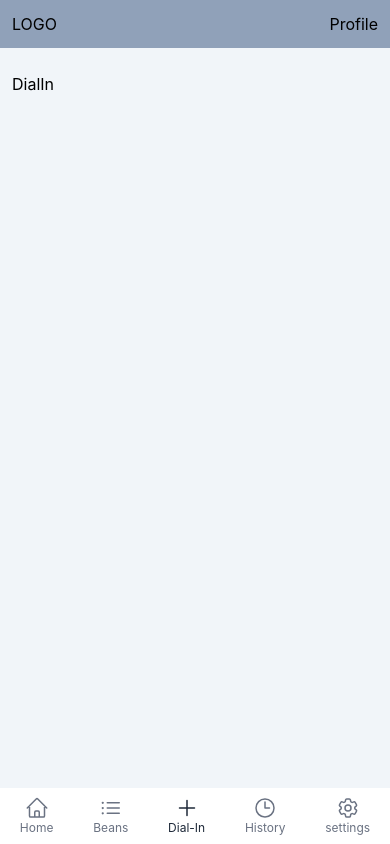
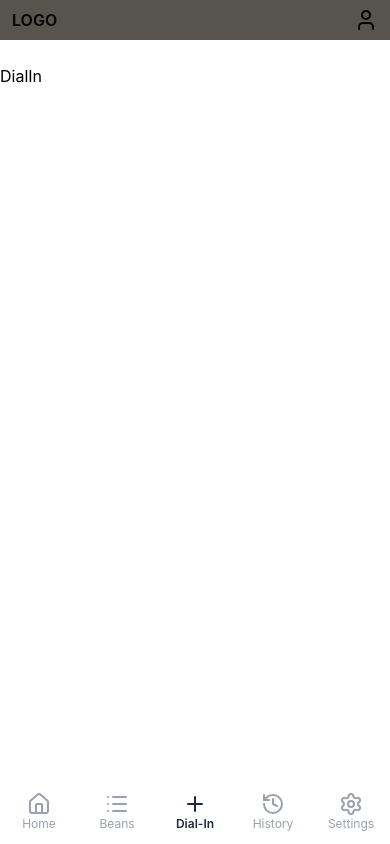
Before and after one commit to BuckoA18/dial-in-assistant, a React (Vite) app: page /dial-in in a window 390 px wide. Built offline with nearby package versions, Linux system fonts and the light colour scheme.

Commit message:
Made responsive Nav component

```diff
--- a/package.json
+++ b/package.json
@@ -12,6 +12,7 @@
   "dependencies": {
     "@heroicons/react": "^2.2.0",
     "@tailwindcss/vite": "^4.2.2",
+    "lucide-react": "^1.8.0",
     "react": "^19.2.4",
     "react-dom": "^19.2.4",
     "react-router-dom": "^7.14.1",
--- a/src/App.jsx
+++ b/src/App.jsx
@@ -6,6 +6,7 @@ import AppLayout from "./ui/AppLayout";
 import Settings from "./pages/Settings";
 import Beans from "./pages/Beans";
 import History from "./pages/History";
+import Profile from "./pages/Profile";
 
 const App = () => {
   return (
@@ -17,6 +18,7 @@ const App = () => {
           <Route path="settings" element={<Settings />} />
           <Route path="beans" element={<Beans />} />
           <Route path="history" element={<History />} />
+          <Route path="profile" element={<Profile />} />
         </Route>
       </Routes>
     </BrowserRouter>
--- /dev/null
+++ b/src/config.js
@@ -0,0 +1,24 @@
+import { Home, List, History, Plus, Settings } from "lucide-react";
+export const NAV_LINKS = [
+  { to: "/", icon: Home, label: "Home" },
+  {
+    to: "beans",
+    icon: List,
+    label: "Beans",
+  },
+  {
+    to: "dial-in",
+    icon: Plus,
+    label: "Dial-In",
+  },
+  {
+    to: "history",
+    icon: History,
+    label: "History",
+  },
+  {
+    to: "settings",
+    icon: Settings,
+    label: "Settings",
+  },
+];
--- /dev/null
+++ b/src/pages/Profile.jsx
@@ -0,0 +1,7 @@
+import React from "react";
+
+const Profile = () => {
+  return <div>Profile</div>;
+};
+
+export default Profile;
--- a/src/ui/AppLayout.jsx
+++ b/src/ui/AppLayout.jsx
@@ -2,16 +2,22 @@ import React from "react";
 import { Outlet } from "react-router-dom";
 import Header from "./Header";
 import Main from "./Main";
-import BottomNav from "./BottomNav";
+import Nav from "./Nav";
+import Aside from "./Aside";
 
 const AppLayout = () => {
   return (
-    <div className="flex h-screen flex-col">
+    <div className="flex h-screen flex-col lg:flex-row">
       <Header />
+
+      {/* Hidden to md breakpoint */}
+      <Aside />
       <Main>
         <Outlet />
       </Main>
-      <BottomNav />
+
+      {/** Hidden from md breakpoint */}
+      <Nav />
     </div>
   );
 };
--- /dev/null
+++ b/src/ui/Aside.jsx
@@ -0,0 +1,21 @@
+import React, { useState } from "react";
+import NavItem from "./NavItem";
+import { Home, History, Plus, Settings, List } from "lucide-react";
+import Nav from "./Nav";
+
+const Aside = () => {
+  const [isOpen, setIsOpen] = useState(false);
+  return (
+    <aside
+      onMouseEnter={() => setIsOpen(true)}
+      onMouseLeave={() => setIsOpen(false)}
+      className={` ${isOpen && "w-40"} hidden h-full w-14 flex-col items-center border-r-2 border-gray-200 bg-white px-1 transition-all ease-in-out lg:fixed lg:flex`}
+    >
+      <h1>LOGO</h1>
+
+      <Nav type="aside" isOpen={isOpen} />
+    </aside>
+  );
+};
+
+export default Aside;
--- a/src/ui/BottomNav.jsx
+++ b/src/ui/BottomNav.jsx
@@ -1,39 +1,10 @@
 import React from "react";
 import NavItem from "./NavItem";
-import {
-  HomeIcon,
-  Cog6ToothIcon,
-  ClockIcon,
-  PlusIcon,
-  ListBulletIcon,
-} from "@heroicons/react/24/outline";
+import { Home, List, History, Plus, Settings } from "lucide-react";
+import Nav from "./Nav";
 
 const BottomNav = () => {
-  return (
-    <nav className="flex h-14 items-center justify-around">
-      <NavItem to="/">
-        <HomeIcon className="h-6 w-6" />
-        <p className="text-xs">Home</p>
-      </NavItem>
-
-      <NavItem to="beans">
-        <ListBulletIcon className="h-6 w-6" />
-        <p className="text-xs">Beans</p>
-      </NavItem>
-      <NavItem to="dial-in">
-        <PlusIcon className="h-6 w-6" />
-        <p className="text-xs">Dial-In</p>
-      </NavItem>
-      <NavItem to="history">
-        <ClockIcon className="h-6 w-6" />
-        <p className="text-xs">History</p>
-      </NavItem>
-      <NavItem to="settings">
-        <Cog6ToothIcon className="h-6 w-6" />
-        <p className="text-xs">settings</p>
-      </NavItem>
-    </nav>
-  );
+  return <Nav type="bottom" iconSize={22} />;
 };
 
 export default BottomNav;
--- a/src/ui/Header.jsx
+++ b/src/ui/Header.jsx
@@ -1,10 +1,14 @@
 import React from "react";
+import { Link } from "react-router-dom";
+import { User } from "lucide-react";
 
 const Header = () => {
   return (
-    <header className="flex h-12 w-full items-center justify-between bg-slate-400 px-3">
-      <h1>LOGO</h1>
-      <p>Profile</p>
+    <header className="flex h-10 w-full items-center justify-between bg-stone-600 px-3 lg:fixed lg:hidden">
+      <h1 className="font-semibold">LOGO</h1>
+      <Link to="profile">
+        <User />
+      </Link>
     </header>
   );
 };
--- a/src/ui/Main.jsx
+++ b/src/ui/Main.jsx
@@ -1,11 +1,7 @@
 import React from "react";
 
 const Main = ({ children }) => {
-  return (
-    <main className="flex flex-1 flex-col bg-slate-100 px-3 py-6">
-      {children}
-    </main>
-  );
+  return <main className="flex flex-1 flex-col py-6 lg:pl-14">{children}</main>;
 };
 
 export default Main;
--- /dev/null
+++ b/src/ui/Nav.jsx
@@ -0,0 +1,42 @@
+import Beans from "../pages/Beans";
+import NavItem from "./NavItem";
+
+import { NAV_LINKS } from "../config";
+
+const Nav = ({ type = "bottom", isOpen = true }) => {
+  if (type === "bottom")
+    return (
+      <nav
+        className={`fixed bottom-0 z-50 flex h-14 w-full justify-center backdrop-blur-3xl sm:bottom-6 sm:left-1/2 sm:max-w-96 sm:translate-x-[-50%] sm:px-4 lg:hidden`}
+      >
+        {NAV_LINKS.map((item) => (
+          <NavItem to={item.to} key={item.to}>
+            <item.icon />
+            <p
+              className={`${!isOpen && "hidden"} ${type === "bottom" && "text-xs"}`}
+            >
+              {item.label}
+            </p>
+          </NavItem>
+        ))}
+      </nav>
+    );
+
+  if (type === "aside")
+    return (
+      <nav
+        className={`mt-30 flex w-full flex-col gap-1 ${isOpen ? "items-start justify-center" : "items-center"}`}
+      >
+        {NAV_LINKS.filter((item) => item.label !== "Dial-In").map((item) => (
+          <NavItem to={item.to} key={item.to}>
+            <span className="flex items-center gap-2">
+              <item.icon size={24} />
+              {isOpen && <p className="text-sm">{item.label}</p>}
+            </span>
+          </NavItem>
+        ))}
+      </nav>
+    );
+};
+
+export default Nav;
--- a/src/ui/NavItem.jsx
+++ b/src/ui/NavItem.jsx
@@ -1,18 +1,16 @@
-import React from "react";
+import React, { Children } from "react";
 import { NavLink } from "react-router-dom";
 
-const NavItem = ({ children, to }) => {
+const NavItem = ({ to, children }) => {
   return (
-    <div>
     <NavLink
       to={to}
       className={({ isActive }) =>
-          `flex flex-col items-center ${isActive ? "text-gray-800" : "text-gray-500"}`
+        `flex flex-col items-center rounded-lg transition-all duration-100 ease-in active:scale-95 ${isActive ? " font-semibold text-gray-800 lg:bg-gray-200" : " text-gray-400"} w-full py-1 hover:bg-gray-200 hover:text-gray-800 lg:w-full lg:p-3`
       }
     >
       {children}
     </NavLink>
-    </div>
   );
 };
 
```
Also changed, not shown: 1 other file (tests, documents, lock files or other folders). Lines whose indentation alone changed are shown as unchanged.
